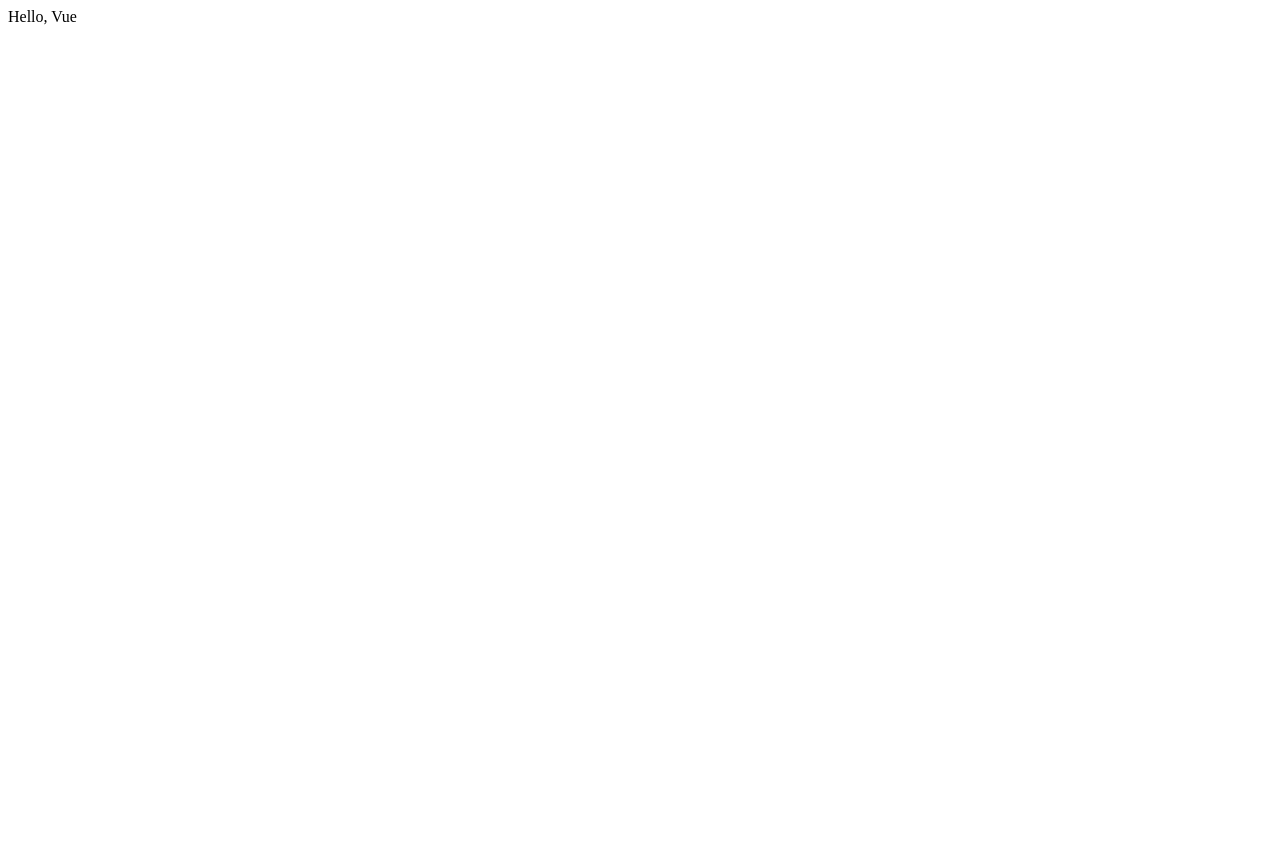
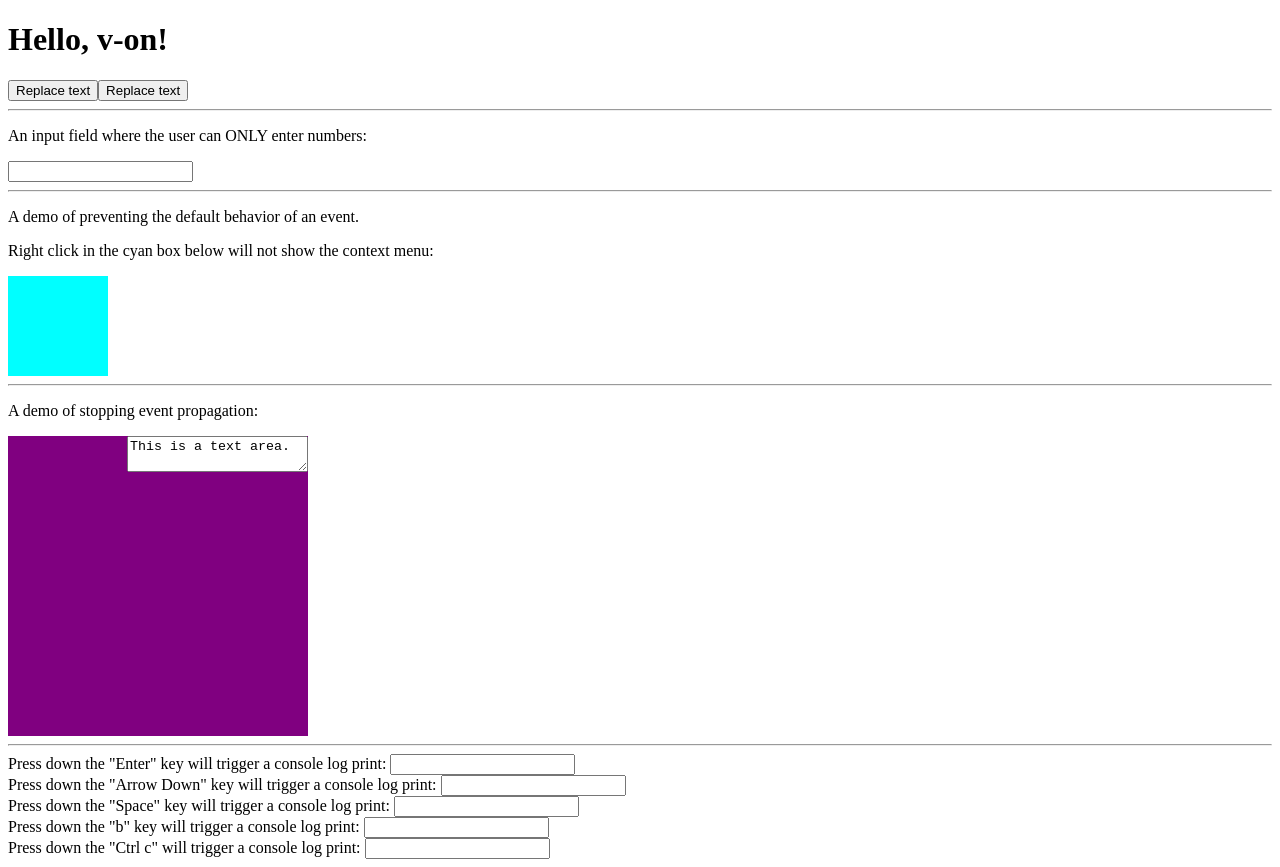
Before and after one commit to harlemmariscal/learn-vue-3-with-bingyang, a Vue app: page / in a window 1280 px wide. Before the commit the page ends 800 px from the top, so only its background shows below. Built offline with nearby package versions, Linux system fonts and the light colour scheme.

Commit message:
Event handling

```diff
--- a/src/App.vue
+++ b/src/App.vue
@@ -1,7 +1,92 @@
 <template>
-  <div> Hello, Vue</div>
+  <h1>{{ message }}</h1>
+
+  <button v-on:click="replaceText('v-on is fun!')">Replace text</button>
+  <button @click="replaceText('v-on is fun!')">Replace text</button>
+
+  <hr />
+
+  <p>An input field where the user can ONLY enter numbers:</p>
+  <input type="text" @keydown="handleInput($event)" />
+
+  <hr />
+  <p>A demo of preventing the default behavior of an event.</p>
+  <p>Right click in the cyan box below will not show the context menu:</p>
+  <div
+    style="width: 100px; height: 100px; background-color: aqua"
+    @contextmenu.prevent="console.log('Show a custom context menu instead.')"
+  ></div>
+
+  <hr />
+
+  <p>A demo of stopping event propagation:</p>
+
+  <div id="mouseover" @mouseover="fun1">
+    <textarea @mouseover.stop="fun2($event)">This is a text area.</textarea>
+  </div>
+
+  <hr />
+  <div>
+    Press down the "Enter" key will trigger a console log print:
+    <input
+      type="text"
+      @keydown.enter="console.log('You pressed the Enter key.')"
+    />
+  </div>
+  <div>
+    Press down the "Arrow Down" key will trigger a console log print:
+    <input
+      type="text"
+      @keydown.down="console.log('You pressed the Arrow Down key.')"
+    />
+  </div>
+  <div>
+    Press down the "Space" key will trigger a console log print:
+    <input
+      type="text"
+      @keydown.space="console.log('You pressed the Space key.')"
+    />
+  </div>
+  <div>
+    Press down the "b" key will trigger a console log print:
+    <input type="text" @keydown.b="console.log('You pressed the B key.')" />
+  </div>
+  <div>
+    Press down the "Ctrl c" will trigger a console log print:
+    <input type="text" @keydown.ctrl.c="console.log('You pressed Ctrl c.')" />
+  </div>
 </template>
 
-<script setup> </script>
+<script setup>
+import { ref } from 'vue'
 
-<style lang="scss" scoped></style>
+let message = ref('Hello, v-on!')
+
+function replaceText(msg) {
+  message.value = msg
+}
+
+function handleInput(event) {
+  let keyCode = event.keyCode
+  if (keyCode < 48 || keyCode > 57) {
+    event.preventDefault()
+  }
+}
+
+function fun1() {
+  console.log('mouse over div')
+}
+
+function fun2(event) {
+  console.log('mouse over textarea')
+}
+</script>
+
+<style scoped>
+#mouseover {
+  text-align: right;
+  background-color: purple;
+  width: 300px;
+  height: 300px;
+}
+</style>
```
